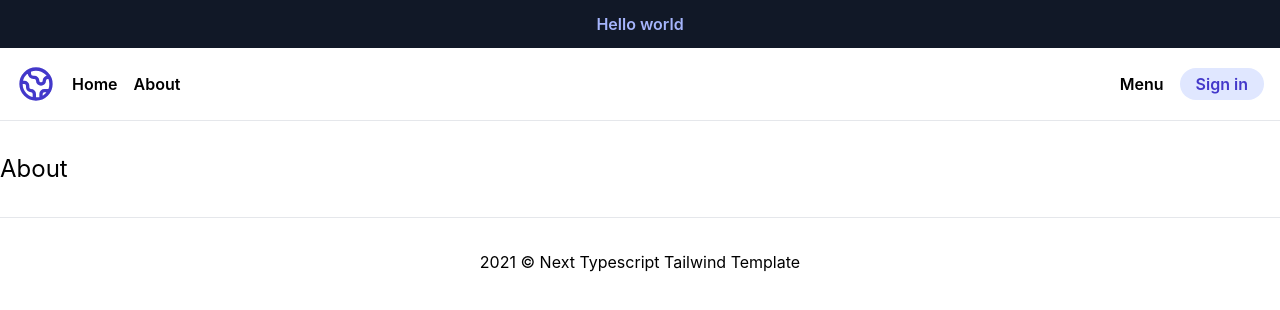
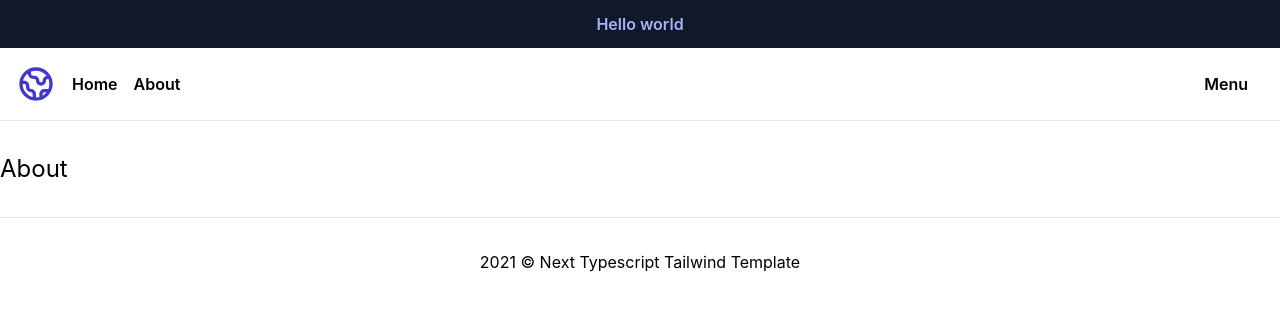
Before and after one commit to mikecabana/next-ts-tailwind, a Next.js app: page /about in a window 1280 px wide. Shown: the top 310 px of the page. Built offline with nearby package versions, Linux system fonts and the light colour scheme.

Commit message:
removes auth dependencies

```diff
--- a/src/components/Nav/Nav.tsx
+++ b/src/components/Nav/Nav.tsx
@@ -11,40 +11,32 @@ export type NavProps = {};
 
 export function Nav({}: NavProps) {
 	return (
-        <div className='bg-white sticky top-0'>
-            <div className='container mx-auto border-b border-gray-200 flex justify-between items-center p-4 mb-8'>
-                <div className='flex-grow flex items-center'>
-                    <Link href='/'>
-                        <a className='mr-4'>
-                            <GlobeIcon className='h-10 w-10 text-indigo-700' />
+		<div className="bg-white sticky top-0">
+			<div className="container mx-auto border-b border-gray-200 flex justify-between items-center p-4 mb-8">
+				<div className="flex-grow flex items-center">
+					<Link href="/">
+						<a className="mr-4">
+							<GlobeIcon className="h-10 w-10 text-indigo-700" />
 						</a>
 					</Link>
 
-                    <div className='md:flex items-center hidden'>
-                        <Link href='/'>
-                            <a className='mr-4 hover:underline  font-semibold'>Home</a>
+					<div className="md:flex items-center hidden">
+						<Link href="/">
+							<a className="mr-4 hover:underline  font-semibold">Home</a>
 						</Link>
 
-                        <Link href='/about'>
-                            <a className='mr-4 hover:underline  font-semibold'>About</a>
+						<Link href="/about">
+							<a className="mr-4 hover:underline  font-semibold">About</a>
 						</Link>
 					</div>
 				</div>
 
-                <div className='flex items-center'>
-                    <div className='flex-grow flex items-center md:hidden'>
+				<div className="flex items-center">
+					<div className="flex-grow flex items-center md:hidden">
 						<MegaMenuMobile />
 					</div>
-                    <div className='flex-grow md:flex items-center hidden'>
-                        <MegaMenu name='Menu' useHover={true} />
-                        <a
-                            className='bg-indigo-100 text-indigo-700 rounded-full px-4 py-1 hover:underline font-semibold'
-                            href={`/api/auth/signin`}
-                            onClick={(e) => {
-                                e.preventDefault();
-                            }}>
-                            Sign in
-                        </a>
+					<div className="flex-grow md:flex items-center hidden">
+						<MegaMenu name="Menu" useHover={true} />
 					</div>
 				</div>
 			</div>
--- a/src/pages/api/auth/[...nextauth].ts
+++ /dev/null
@@ -1,53 +0,0 @@
-import { NextApiRequest, NextApiResponse } from 'next';
-
-import NextAuth, { NextAuthOptions } from 'next-auth';
-import Providers from 'next-auth/providers';
-
-const options: NextAuthOptions = {
-	// Configure one or more authentication providers
-	providers: [
-		// Providers.Email({
-		// 	server: {
-		// 		host: process.env.EMAIL_SERVER_HOST,
-		// 		port: parseInt(process.env.EMAIL_SERVER_PORT),
-		// 		auth: {
-		// 			user: process.env.EMAIL_SERVER_USER,
-		// 			pass: process.env.EMAIL_SERVER_PASSWORD,
-		// 		},
-		// 	},
-		// 	from: process.env.EMAIL_FROM,
-		// }),
-		Providers.IdentityServer4({
-			id: 'demo-identityserver-io',
-			name: 'demo.identityserver.io',
-			scope: 'openid profile email api offline_access',
-			domain: 'demo.identityserver.io',
-			clientId: 'interactive.public',
-			protection: 'pkce',
-		}),
-		// Providers.Google({
-		// 	clientId: process.env.GOOGLE_ID,
-		// 	clientSecret: process.env.GOOGLE_SECRET,
-		// }),
-		// ...add more providers here
-	],
-
-	// session: {
-	// 	jwt: true,
-	// },
-
-	// A database is optional, but required to persist accounts in a database
-	// database: {
-	// 	type: 'postgres',
-	// 	host: process.env.DB_HOST,
-	// 	port: parseInt(process.env.DB_PORT),
-	// 	username: process.env.DB_USER,
-	// 	password: process.env.DB_PASS,
-	// 	database: process.env.DB,
-	// 	synchronize: true,
-	// },
-
-	// debug: true,
-};
-
-export default (req: NextApiRequest, res: NextApiResponse) => NextAuth(req, res, options);
```
Lines whose indentation alone changed are shown as unchanged.
